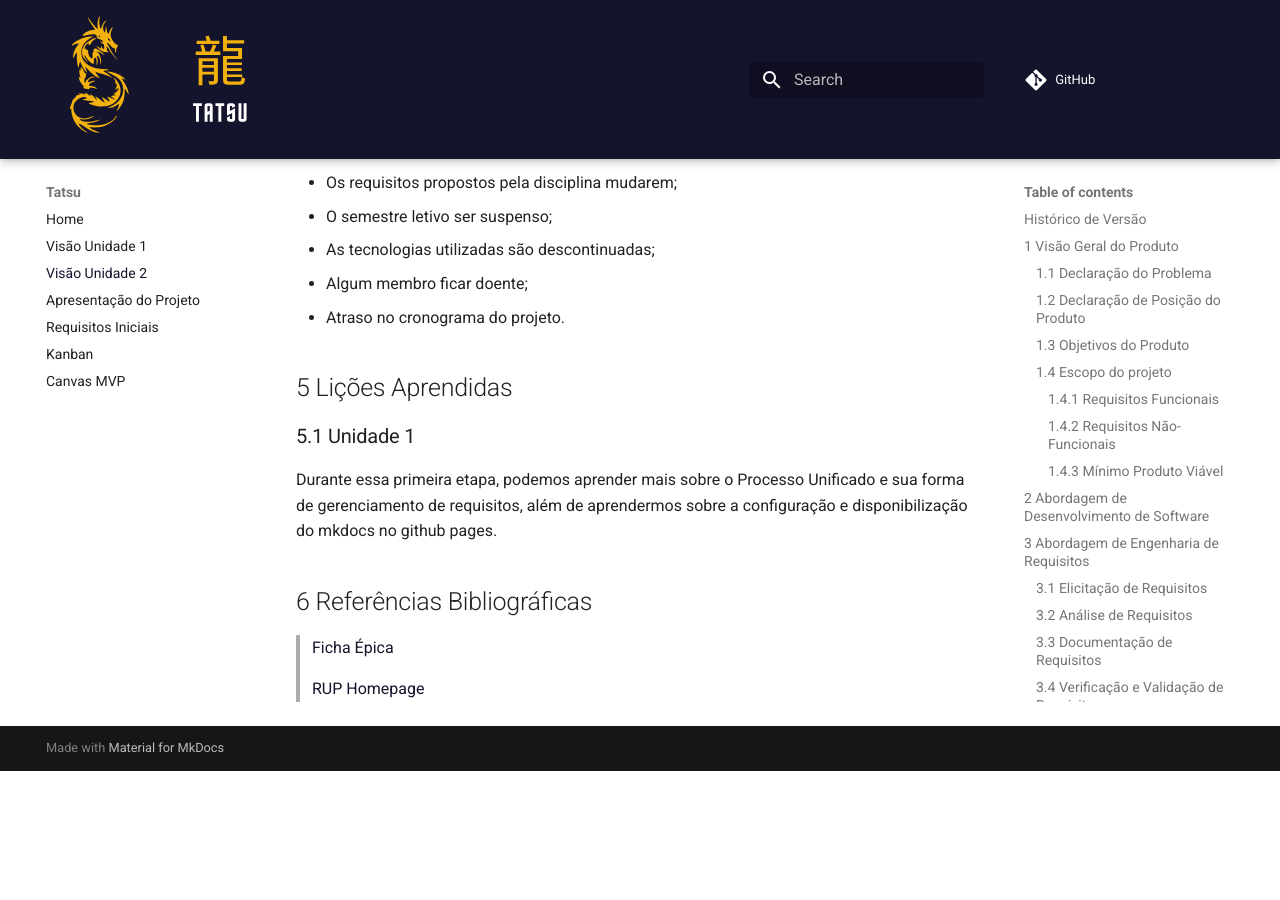
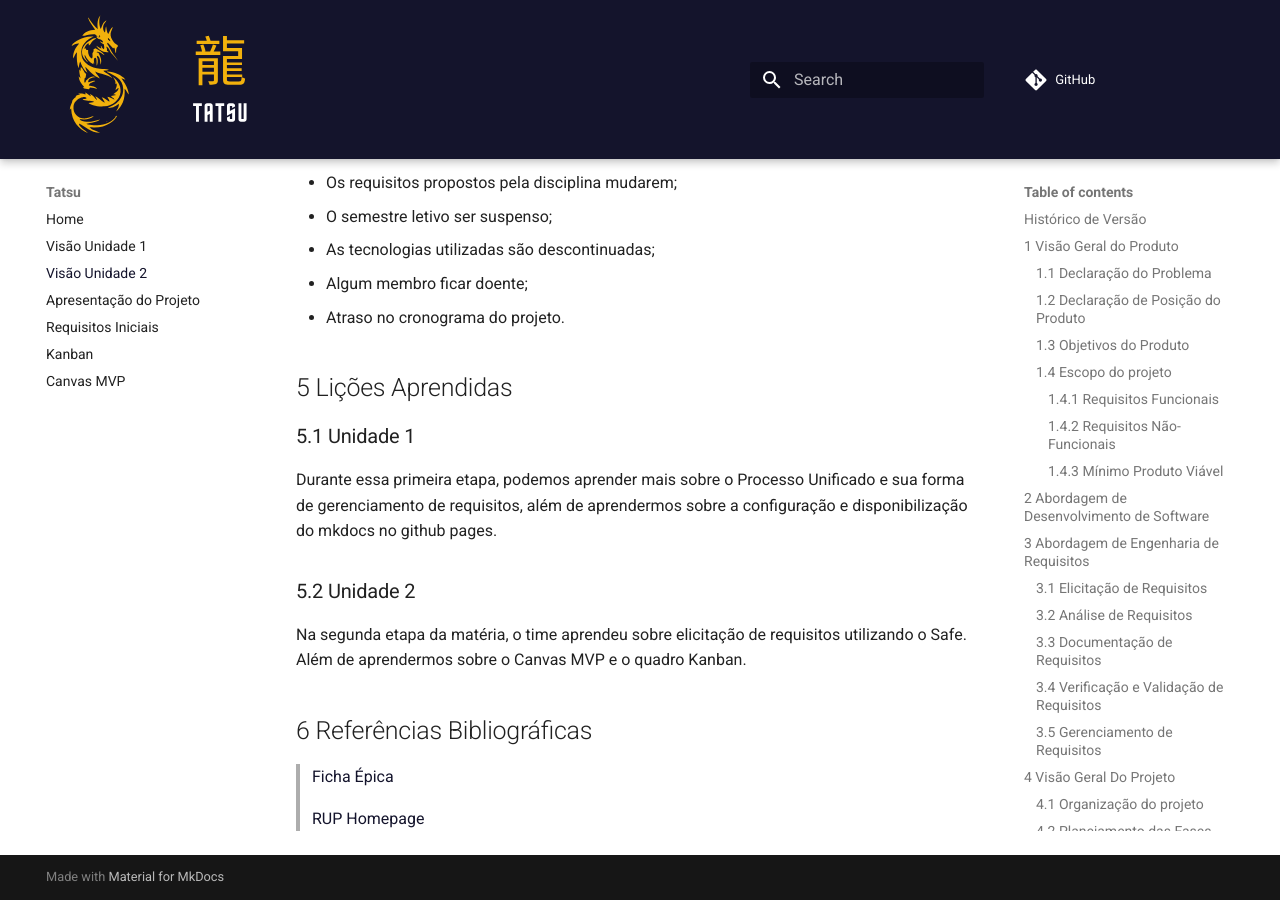
Before and after one commit to FGAUnB-REQ-GM/2021.2-Tatsu, an MkDocs documentation site: the page built from docs/visao2.md, in a window 1280 px wide and 900 px high, scrolled down 8949 px. Built offline with MkDocs 1.6.1 and Material for MkDocs 9.7.7, drawn with Linux system fonts in a browser that asks for light colours; comment, search, counter and statistics services are not loaded; before the commit the page ends 9720 px from its top, so only the background shows below that.

Commit message:
adição das lições aprendidas

```diff
--- a/docs/visao2.md
+++ b/docs/visao2.md
@@ -194,6 +194,10 @@ Por ultimo temos o gerenciamento de requisitos que no RUP irá corresponder a ge
 
 Durante essa primeira etapa, podemos aprender mais sobre o Processo Unificado e sua forma de gerenciamento de requisitos, além de aprendermos sobre a configuração e disponibilização do mkdocs no github pages.
 
+### 5.2 Unidade 2
+
+Na segunda etapa da matéria, o time aprendeu sobre elicitação de requisitos utilizando o Safe. Além de aprendermos sobre o Canvas MVP e o quadro Kanban.
+
 ## 6 Referências Bibliográficas
 
 > [Ficha Épica](https://ficha.epicorpg.com.br/)
```
